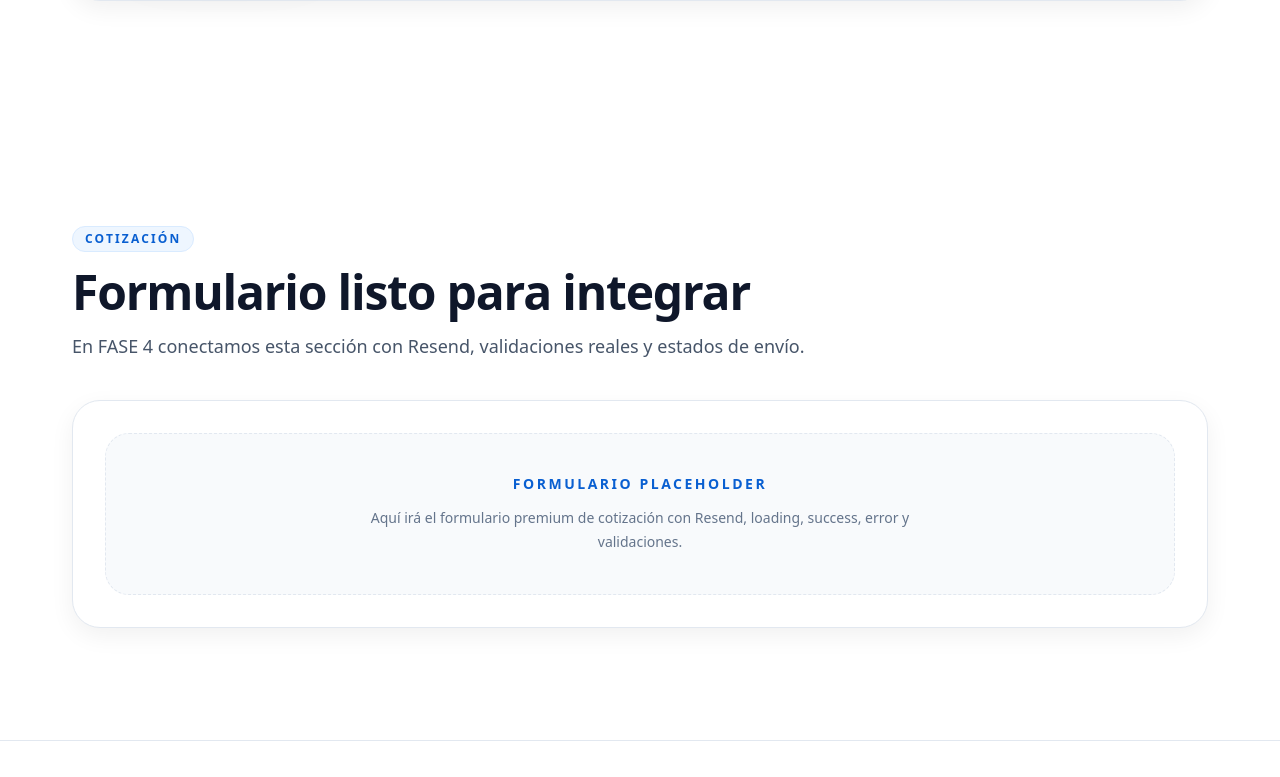
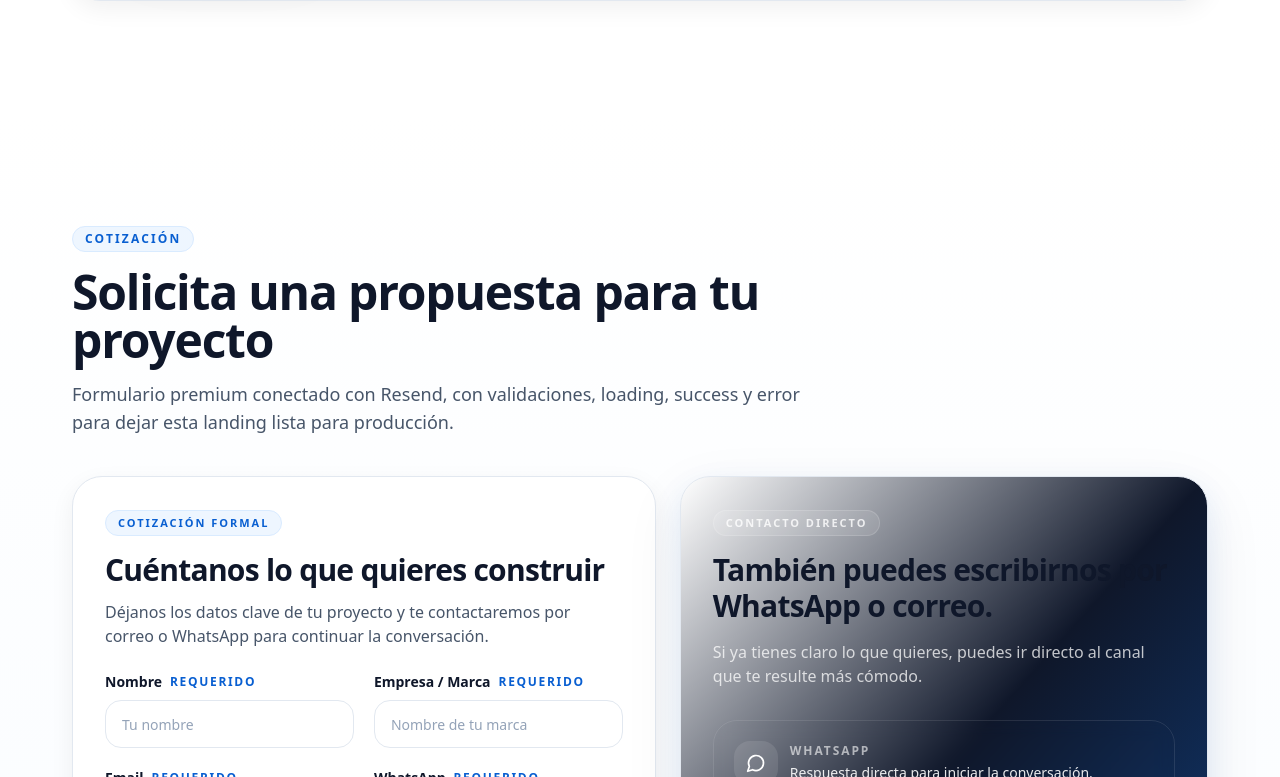
Before and after one commit to lulabtechnology/Lulabtech, a Next.js app: page / in a window 1280 px wide. Shown: the part 7023-7800 px from the top of the page. Built offline with nearby package versions, Linux system fonts and the light colour scheme; no server answers.

Commit message:
Update quote-form-section.tsx

```diff
--- a/components/sections/quote-form-section.tsx
+++ b/components/sections/quote-form-section.tsx
@@ -1,26 +1,26 @@
 import { NAV_ANCHORS } from "@/lib/constants";
 import { SectionShell } from "@/components/layout/section-shell";
+import { Reveal } from "@/components/motion/reveal";
 import { SectionHeading } from "@/components/ui/section-heading";
+import { QuoteForm } from "@/components/sections/quote-form";
 
 export function QuoteFormSection() {
   return (
-    <SectionShell id={NAV_ANCHORS.quote}>
-      <SectionHeading
-        eyebrow="Cotización"
-        title="Formulario listo para integrar"
-        description="En FASE 4 conectamos esta sección con Resend, validaciones reales y estados de envío."
-      />
+    <SectionShell
+      id={NAV_ANCHORS.quote}
+      className="overflow-hidden bg-gradient-to-b from-white via-brand-50/25 to-white"
+    >
+      <Reveal>
+        <SectionHeading
+          eyebrow="Cotización"
+          title="Solicita una propuesta para tu proyecto"
+          description="Formulario premium conectado con Resend, con validaciones, loading, success y error para dejar esta landing lista para producción."
+        />
+      </Reveal>
 
-      <div className="mt-10 surface-card p-6 sm:p-8">
-        <div className="rounded-[24px] border border-dashed border-slate-200 bg-slate-50 p-10 text-center">
-          <p className="text-sm font-semibold uppercase tracking-[0.18em] text-brand-700">
-            Formulario Placeholder
-          </p>
-          <p className="mx-auto mt-3 max-w-xl text-sm leading-6 text-ink-500">
-            Aquí irá el formulario premium de cotización con Resend, loading, success, error y validaciones.
-          </p>
-        </div>
-      </div>
+      <Reveal delay={0.06} className="mt-10">
+        <QuoteForm />
+      </Reveal>
     </SectionShell>
   );
 }
```
